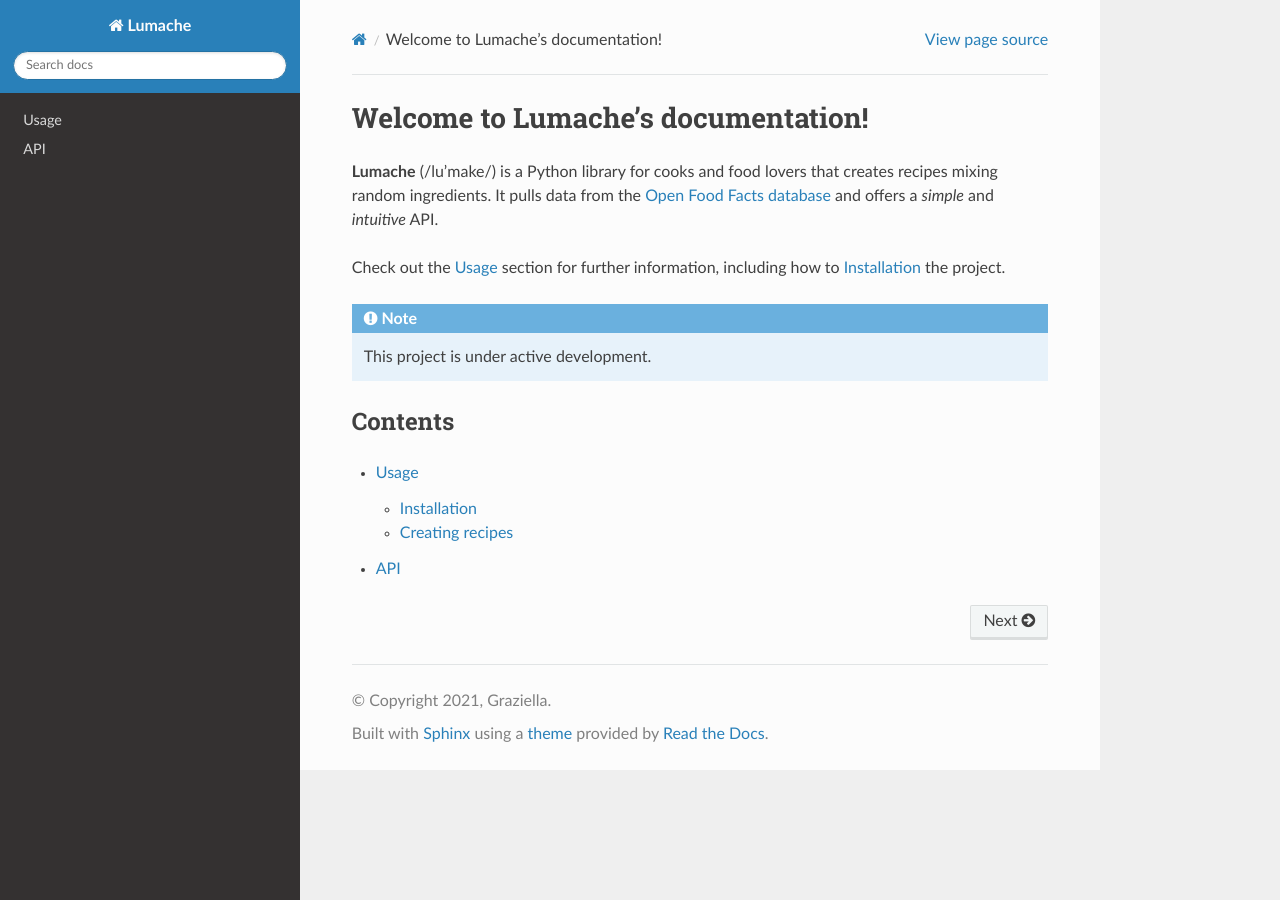
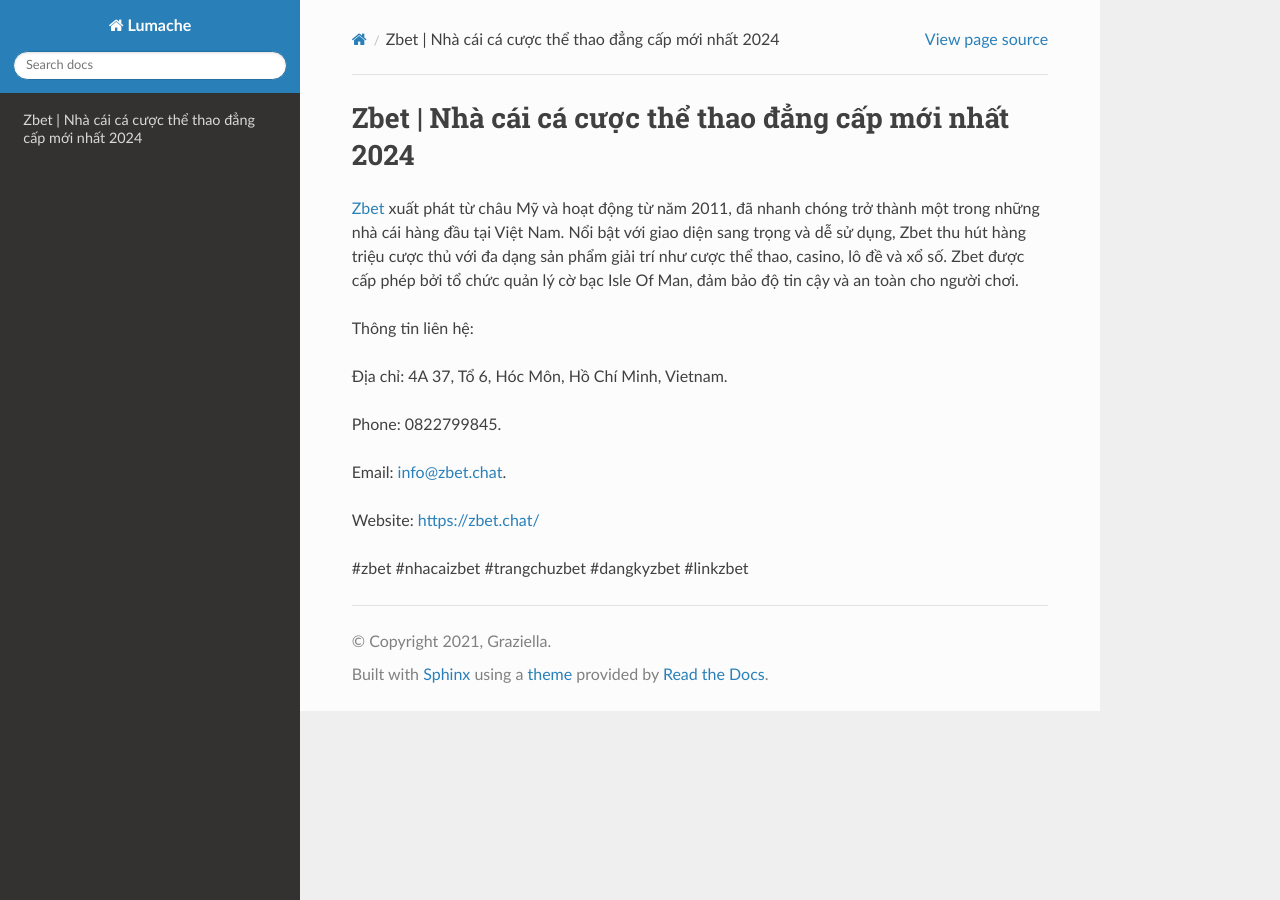
Before and after one commit to JonsCalicut123/zbetchat, a Sphinx documentation site: the page built from docs/source/index.rst, in a window 1280 px wide. Built offline with Sphinx 7.4.7 and the Read the Docs theme 3.1.0, drawn with Linux system fonts in a browser that asks for light colours.

Commit message:
Update index.rst

```diff
--- a/docs/source/index.rst
+++ b/docs/source/index.rst
@@ -1,22 +1,16 @@
-Welcome to Lumache's documentation!
+Zbet | Nhà cái cá cược thể thao đẳng cấp mới nhất 2024
 ===================================
 
-**Lumache** (/lu'make/) is a Python library for cooks and food lovers
-that creates recipes mixing random ingredients.
-It pulls data from the `Open Food Facts database <https://world.openfoodfacts.org/>`_
-and offers a *simple* and *intuitive* API.
+`Zbet <https://zbet.chat/>`_ xuất phát từ châu Mỹ và hoạt động từ năm 2011, đã nhanh chóng trở thành một trong những nhà cái hàng đầu tại Việt Nam. Nổi bật với giao diện sang trọng và dễ sử dụng, Zbet thu hút hàng triệu cược thủ với đa dạng sản phẩm giải trí như cược thể thao, casino, lô đề và xổ số. Zbet được cấp phép bởi tổ chức quản lý cờ bạc Isle Of Man, đảm bảo độ tin cậy và an toàn cho người chơi.
 
-Check out the :doc:`usage` section for further information, including
-how to :ref:`installation` the project.
+Thông tin liên hệ:
 
-.. note::
+Địa chỉ: 4A 37, Tổ 6, Hóc Môn, Hồ Chí Minh, Vietnam.
 
-   This project is under active development.
+Phone: 0822799845.
 
-Contents
---------
+Email: info@zbet.chat.
 
-.. toctree::
+Website: https://zbet.chat/
 
-   usage
-   api
+#zbet #nhacaizbet #trangchuzbet #dangkyzbet #linkzbet
```
